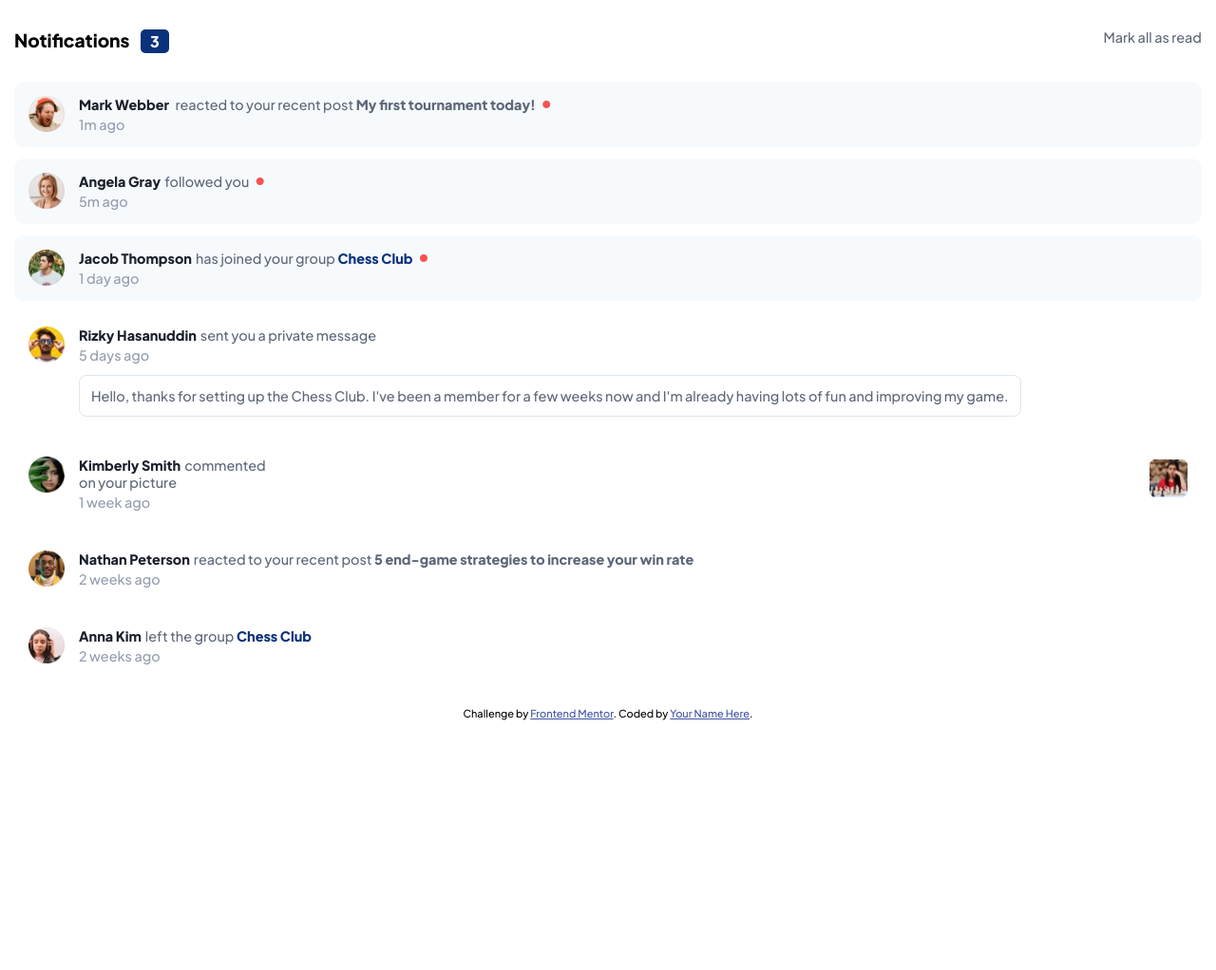
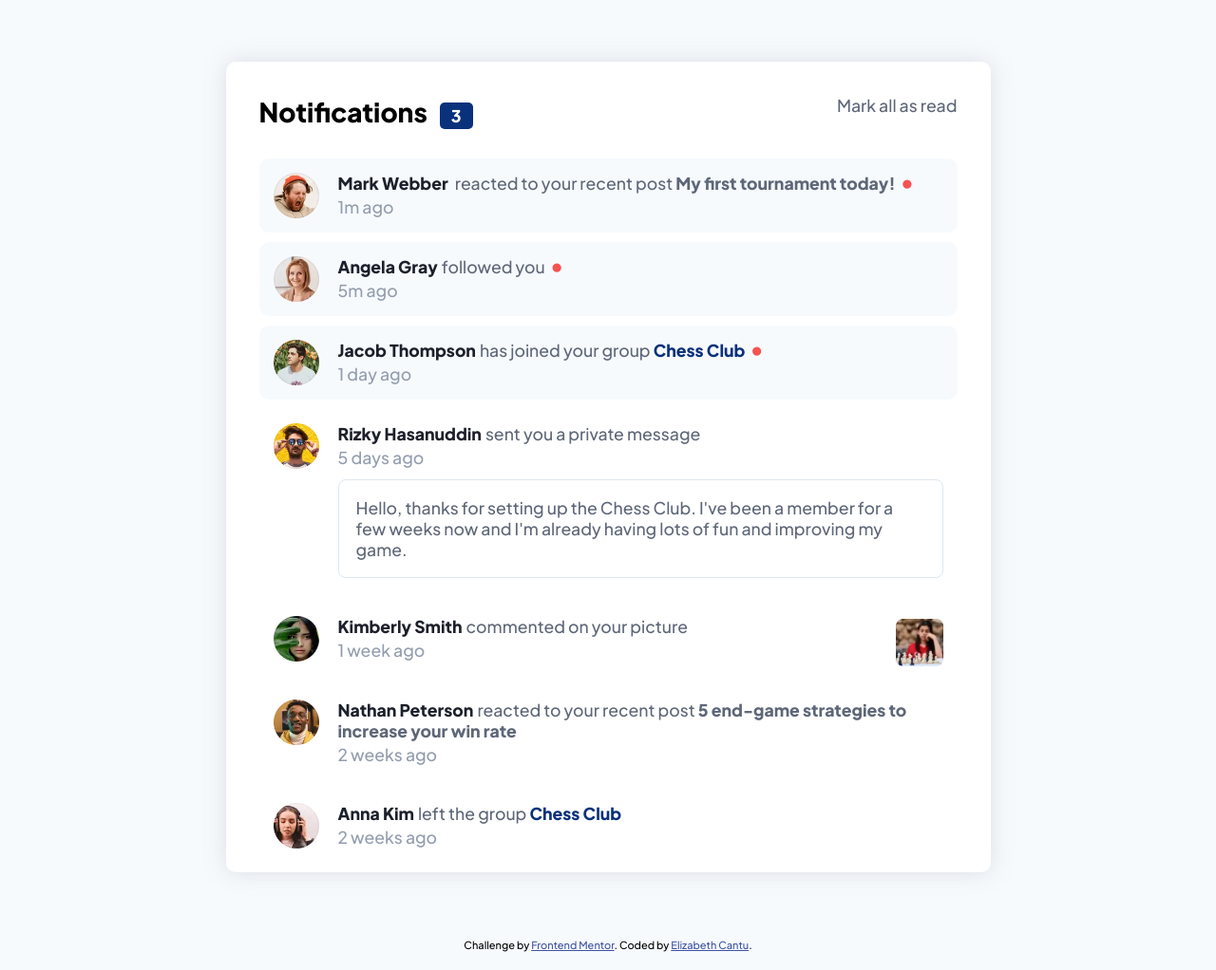
Before and after one commit to Esagecc/notification_page, a plain HTML site: page index.html in a window 1280 px wide. Shown: the whole page at 95% size. Before the commit the page ends 800 px from the top, so only its background shows below. Drawn offline with Linux system fonts and the light colour scheme.

Commit message:
updated the desktop site

```diff
--- a/index.html
+++ b/index.html
@@ -90,7 +90,7 @@
 
   <div class="attribution">
     Challenge by <a href="https://www.frontendmentor.io?ref=challenge" target="_blank">Frontend Mentor</a>.
-    Coded by <a href="#">Your Name Here</a>.
+    Coded by <a href="http://esagewebdev.com/" target="_blank">Elizabeth Cantu</a>.
   </div>
 
   <script src="script.js"></script>
--- a/style.css
+++ b/style.css
@@ -51,7 +51,7 @@ h3 span {
     border-radius: 10px;
     padding: 15px;
     display: flex;
-    margin-bottom: 12px;
+    margin-bottom: 10px;
 }
 
 .unread {
@@ -124,7 +124,71 @@ p {
 .attribution {
     font-size: 11px;
     text-align: center;
+    padding-bottom: 20px;
 }
 .attribution a {
     color: hsl(228, 45%, 44%);
 }
+
+@media (min-width:900px) {
+    body {
+        display: flex;
+        flex-direction: column;
+        align-items: center;
+        background-color: var(--lter-gray-blue);
+        margin-top: 35px;
+    }
+
+    main {
+        width: 805px;
+        background-color: var(--white);
+        padding: 35px 35px 0;
+        border-radius: 10px;
+        -webkit-box-shadow: 0px 0px 23px 0px rgba(139,141,153,0.25);
+        -moz-box-shadow: 0px 0px 23px 0px rgba(139,141,153,0.25);
+        box-shadow: 0px 0px 23px 0px rgba(139,141,153,0.25);
+    }
+
+    h3 {
+        font-size: 1.75rem;
+    }
+
+    h3 span {
+        font-size: 1.1rem;
+        padding: 3px 12px;
+    }
+
+    .mark {
+        font-size: 1.1rem;
+    }
+
+    .avatar {
+        height: 48px;
+        padding-right: 20px;
+    }
+
+    .card-text {
+        font-size: 1.1rem;
+    }
+
+    .red-dot {
+        line-height: 17px;
+        font-size: 1.6rem;
+    }
+
+    .pic {
+        height: 50px;
+    }
+
+    .pic-text {
+        width: 600px;
+    }
+
+    .message {
+        padding: 18px;
+    }
+
+    .attribution {
+        padding: 40px 0 20px;
+    }
+}
```
